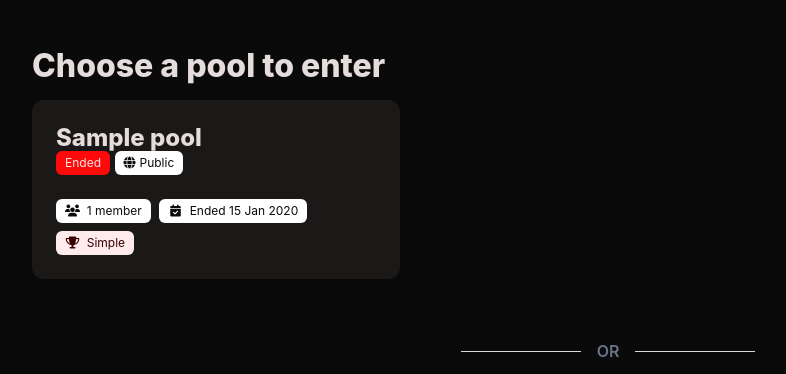
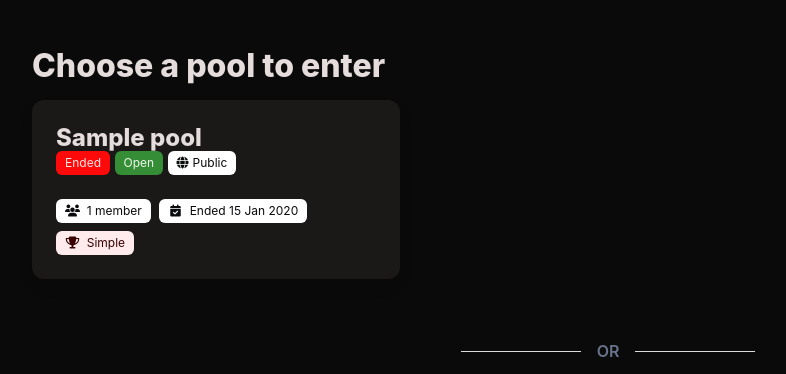
Before and after one commit to Victlebum/necroporra, a Django app: page /dashboard/ in a window 1280 px wide. Shown: the part 56-430 px from the top of the page, without its empty margins (32-818 px from the left). Run offline with Django 5.2, Linux system fonts and the light colour scheme; a user stored in the database is signed in; tables that the repository leaves empty hold one stand-in row (values such as "Sample post").

Commit message:
Adjust tags in dashboard pool cards dashboard

```diff
--- a/django/templates/necroporra/dashboard.html
+++ b/django/templates/necroporra/dashboard.html
@@ -22,8 +22,11 @@
             <div class="card-content">
               <p class="title is-4">{{ pool_data.pool.name }}</p>
               <p class="subtitle is-6">
-                <span class="tag {% if pool_data.pool.is_pool_active %}is-success{% else %}is-danger{% endif %}">
-                  {% if pool_data.pool.is_pool_active %}Active{% else %}Ended{% endif %}
+                {% if not pool_data.pool.is_pool_active %}
+                  <span class="tag is-danger">Ended</span>
+                {% endif %}
+                <span class="tag {% if not pool_data.pool.is_locked %}is-success{% else %}is-danger{% endif %}">
+                  {% if not pool_data.pool.is_locked %}Open{% else %}Closed{% endif %}
                 </span>
                 <span class="tag {% if pool_data.pool.is_public %}is-white{% else %}is-warning{% endif %}">
                   <i class="fas fa-{% if pool_data.pool.is_public %}globe{% else %}lock{% endif %}"></i>
```
